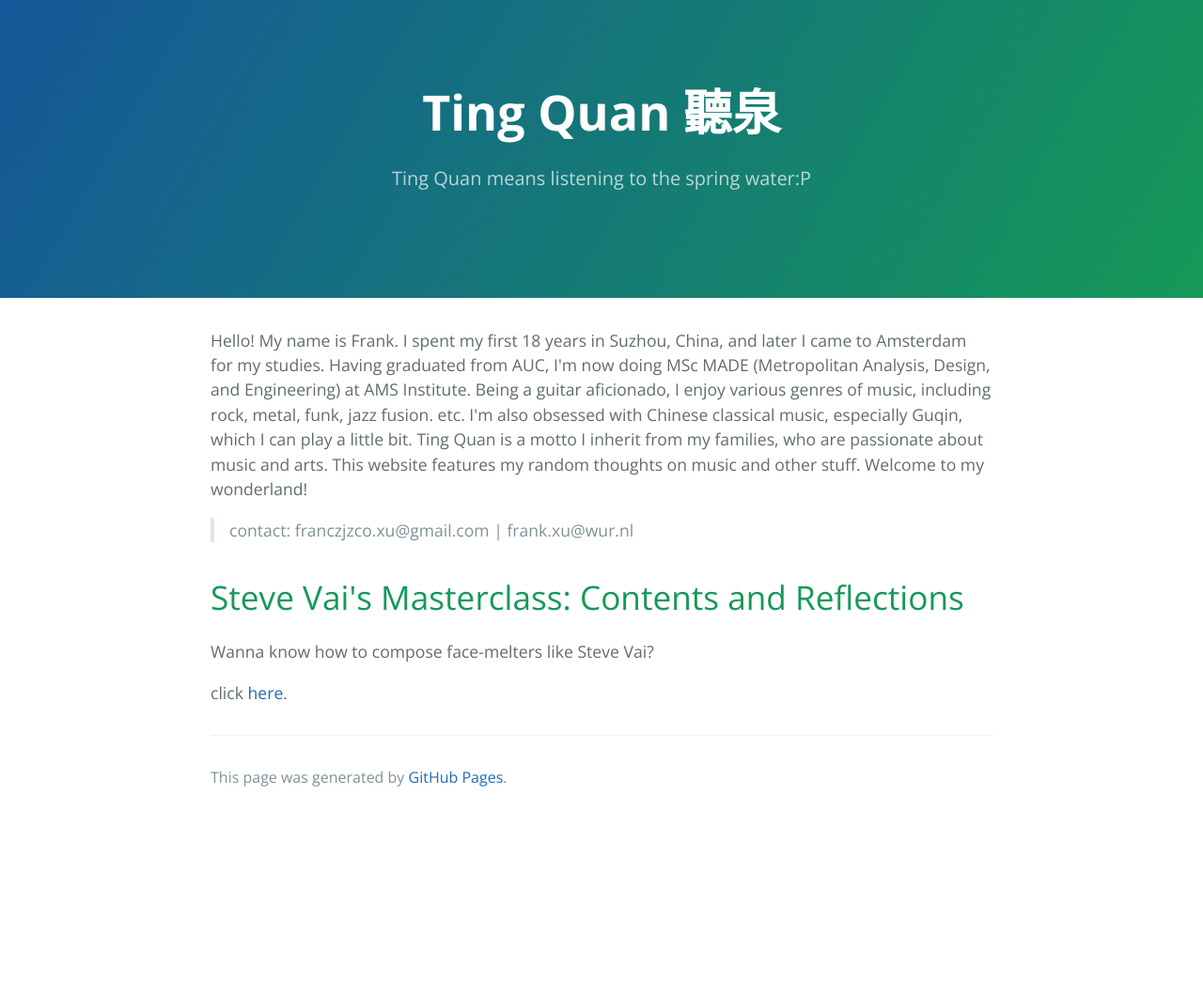
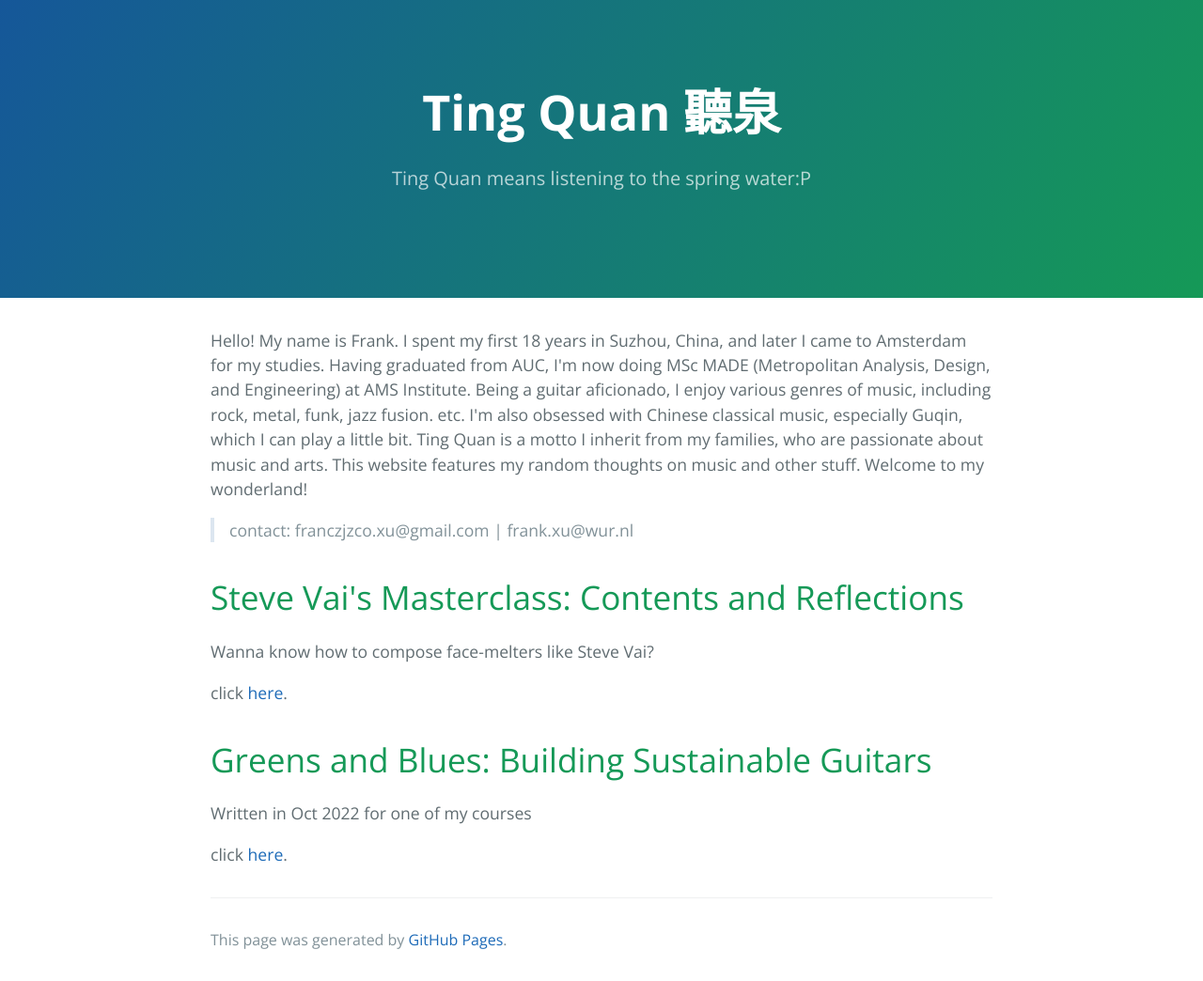
Before and after one commit to Franxuante/TQ, a website: page index.html in a window 1280 px wide. Shown: the whole page at 94% size. Before the commit the page ends 871 px from the top, so only its background shows below. Drawn offline with nearby package versions, Linux system fonts and the light colour scheme.

Commit message:
Update index.html

```diff
--- a/index.html
+++ b/index.html
@@ -29,6 +29,13 @@
 
       <p>click <a href="./blog vai.html">here</a>.</p>
 
+      <h1>
+      <a id="user-content-header-1" class="anchor" href="#header-1" aria-hidden="true"><span class="octicon octicon-link"></span></a>Greens and Blues: Building Sustainable Guitars</h1>
+
+      <p>Written in Oct 2022 for one of my courses</p>
+
+      <p>click <a href="./greens-blues.html">here</a>.</p>
+
 
       <footer class="site-footer">
         <span class="site-footer-credits">This page was generated by <a href="https://pages.github.com">GitHub Pages</a>.</span>
```
